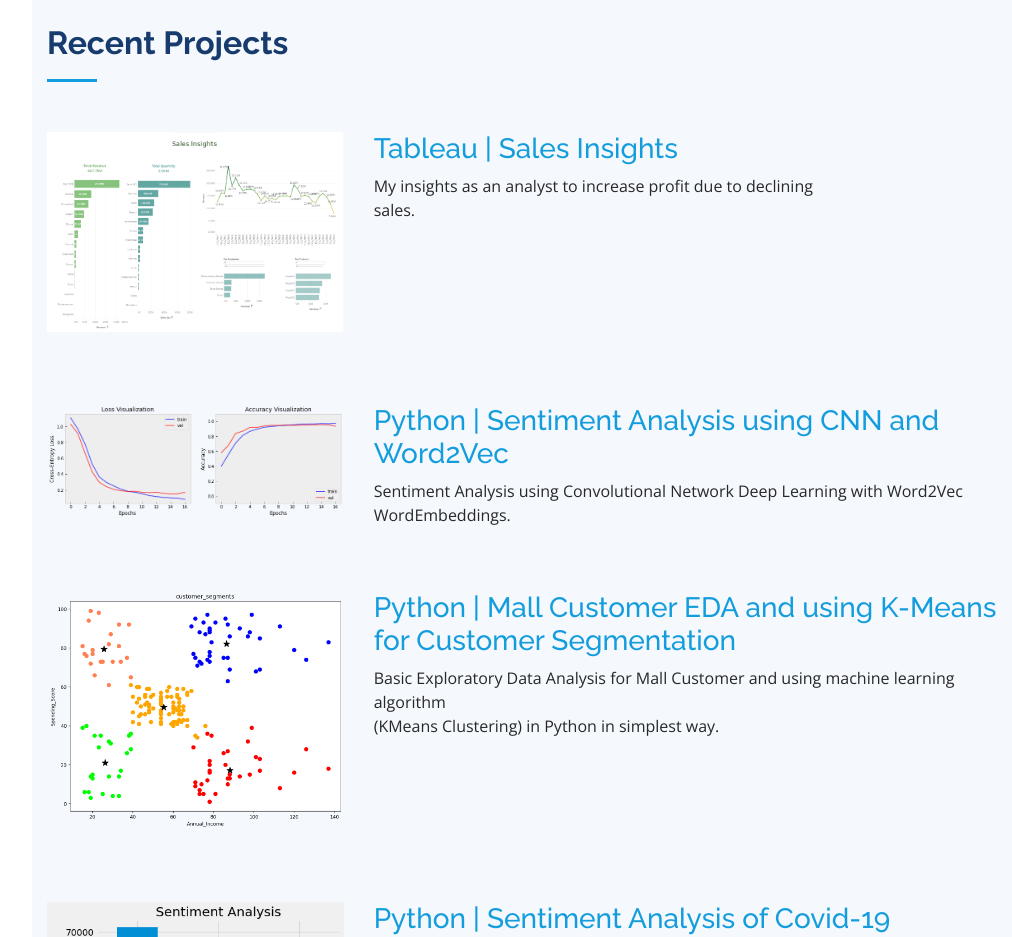
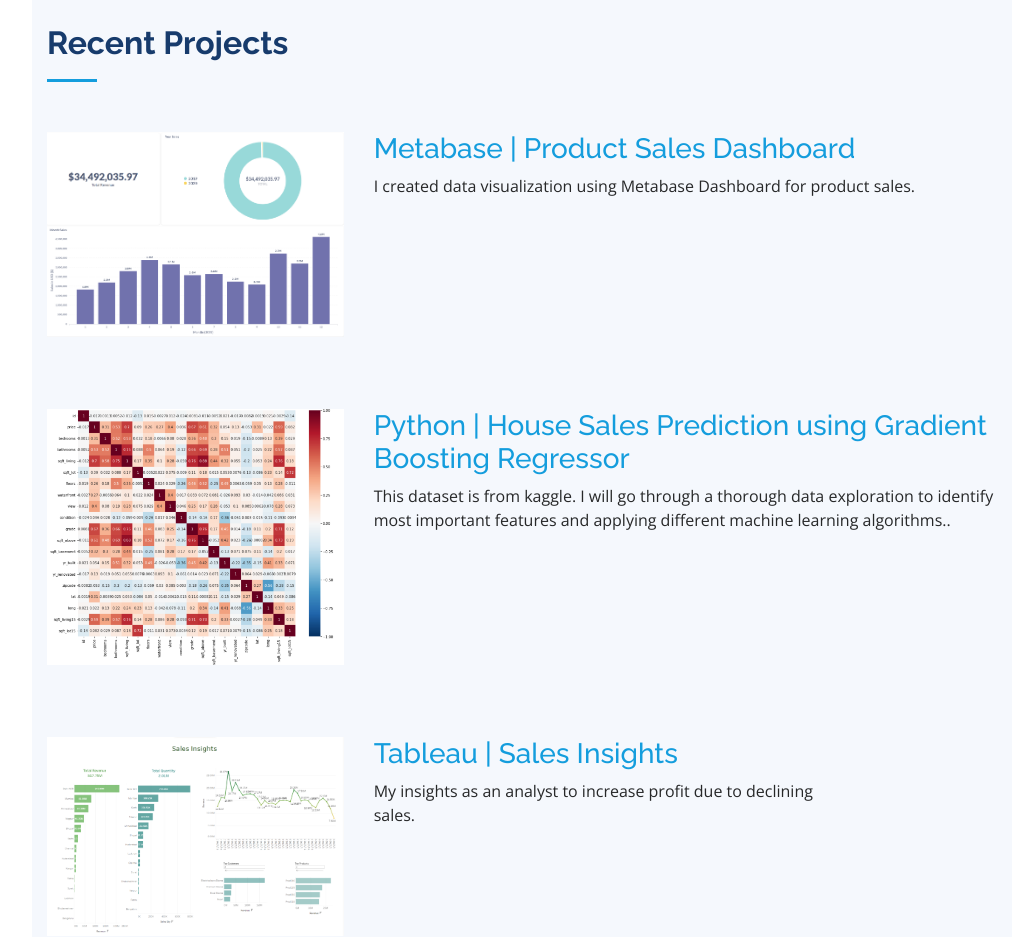
Before and after one commit to chanlyseptian/chanlyseptian.github.io, a plain HTML site: page index.html in a window 1280 px wide. Shown: the part 1460-2397 px from the top of the page, without its empty margins (268-1280 px from the left). Drawn offline with nearby package versions, Linux system fonts and the light colour scheme.

Commit message:
add more projects

```diff
--- a/index.html
+++ b/index.html
@@ -210,6 +210,32 @@
 
         <div class="row">
 
+            <!-- project6 -->
+          <div class="col-lg-4" data-aos="fade-right">
+            <img src="assets/img/metabase_sales_product.png" class="img-fluid" alt="">
+            <br>
+            <br>
+            <br>
+            <br>
+          </div>
+          <article class="col-8 col-12-xsmall work-item">
+            <h3><a href="https://chanlyseptianmetabase.herokuapp.com/public/dashboard/6ab8fc84-ed3c-4553-bf42-557a581a9342" target="_blank">Metabase | Product Sales Dashboard </a></h3>
+            <p>I created data visualization using Metabase Dashboard for product sales.</p>
+          </article>
+
+          <!-- project5 -->
+          <div class="col-lg-4" data-aos="fade-right">
+            <img src="assets/img/house_sales_prediction.png" class="img-fluid" alt="">
+            <br>
+            <br>
+            <br>
+            <br>
+          </div>
+          <article class="col-8 col-12-xsmall work-item">
+            <h3><a href="https://github.com/chanlyseptian/house-sales-using-GradientBoostingRegressor" target="_blank">Python | House Sales Prediction using Gradient Boosting Regressor </a></h3>
+            <p>This dataset is from kaggle. I will go through a thorough data exploration to identify most important features and applying different machine learning algorithms..</p>
+          </article>
+
 
           <!-- project4 -->
           <div class="col-lg-4" data-aos="fade-right">
```
Also changed, not shown: assets/img/house_sales_prediction.png (added), assets/img/metabase_sales_product.png (added).
